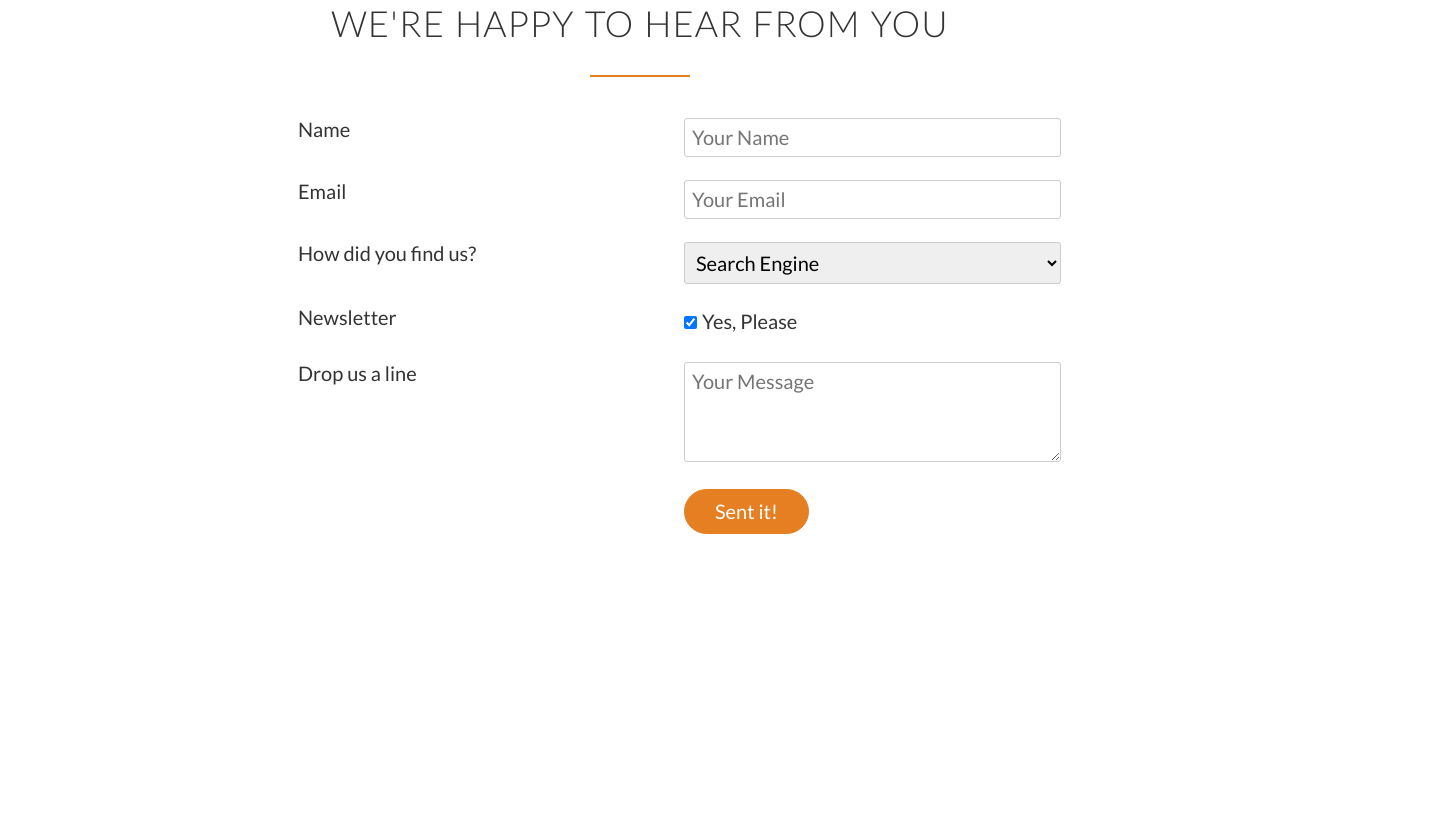
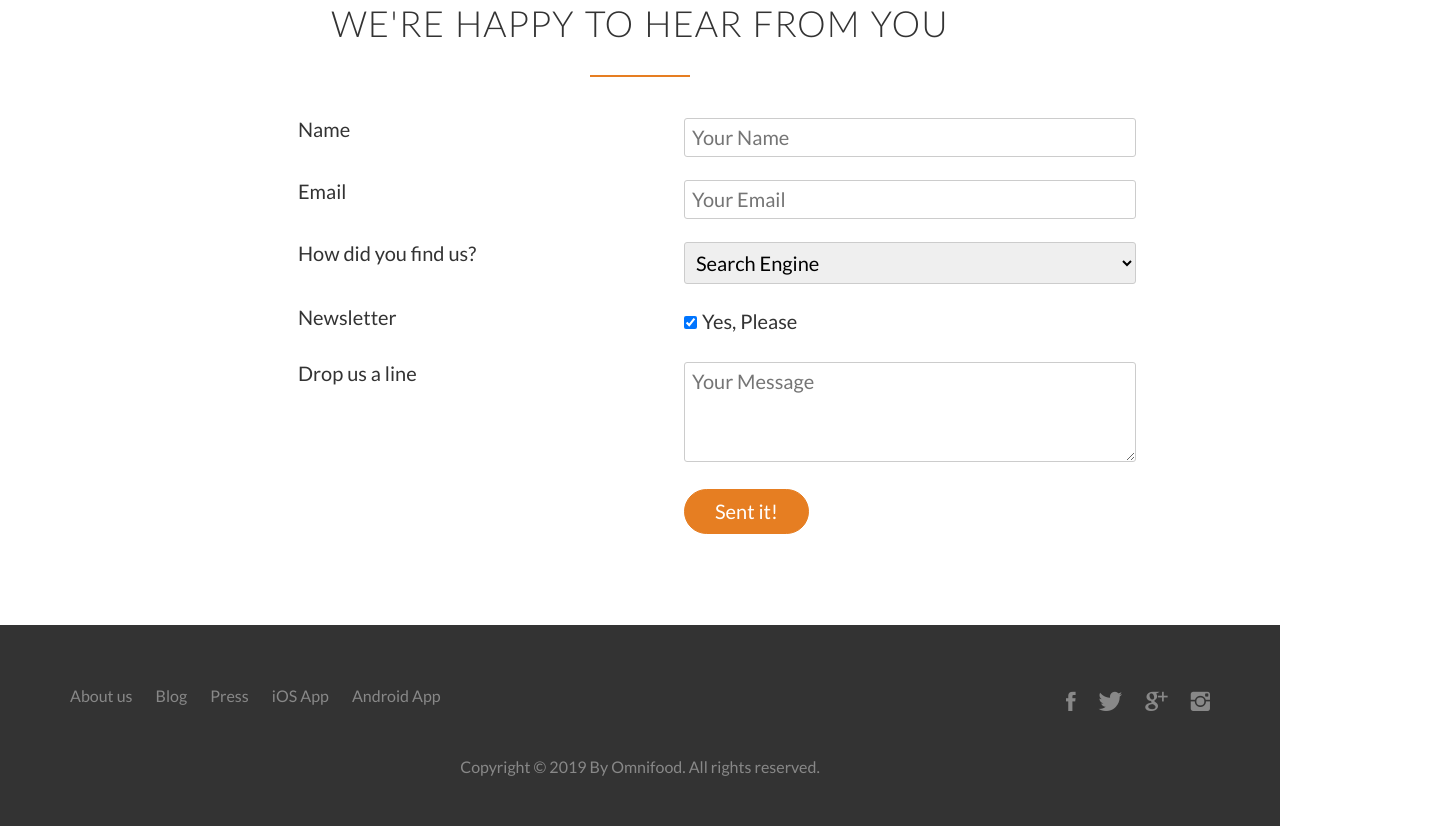
Before and after one commit to rahulrk-dev/Omnifood, a plain HTML site: page index.html in a window 1280 px wide. Shown: the part 4654-5480 px from the top of the page, 1438 px wide, since content can reach past the window. Before the commit the page ends 5279 px from the top, so only its background shows below. Drawn offline with Linux system fonts and the light colour scheme; files whose address does not match are found by name.

Commit message:
Footer Completed

```diff
--- a/index.html
+++ b/index.html
@@ -374,15 +374,32 @@
 		</div>
 	</section>
 
+	<footer>
+		<div class="row">
+			<div class="col span-1-of-2">
+				<ul class="footer-nav">
+					<li><a href="#">About us</a></li>
+					<li><a href="#">Blog</a></li>
+					<li><a href="#">Press</a></li>
+					<li><a href="#">iOS App</a></li>
+					<li><a href="#">Android App</a></li>
+				</ul>
+			</div>
+			<div class="col span-1-of-2">
+				<ul class="social-links">
+					<li><a href="#"><i class="ion-social-facebook"></i></a></li>
+					<li><a href="#"><i class="ion-social-twitter"></i></a></li>
+					<li><a href="#"><i class="ion-social-googleplus"></i></a></li>
+					<li><a href="#"><i class="ion-social-instagram"></i></a></li>
+				</ul>
+			</div>
+		</div>
+		<div class="row">
+			<p>
+				Copyright &copy; 2019 By Omnifood. All rights reserved.
+			</p>
+		</div>
+	</footer>
+
 </body>
 </html>
-<!--
-Title:
-
-Fields to include:
-
-
-
-
-
- -->
--- a/public/stylesheets/main.css
+++ b/public/stylesheets/main.css
@@ -426,6 +426,10 @@ header .hero-text-box {
   padding: 5px 0;
 }
 
+.section-form {
+  overflow: hidden;
+}
+
 .section-form .contact-form {
   width: 60%;
   margin: 0 auto;
@@ -435,7 +439,7 @@ header .hero-text-box {
 .section-form .contact-form input[type=email],
 .section-form .contact-form select,
 .section-form .contact-form textarea {
-  width: 50%;
+  width: 60%;
   padding: 7px;
   border-radius: 3px;
   border: 1px solid #ccc;
@@ -452,4 +456,74 @@ header .hero-text-box {
 .section-form .contact-form *:focus {
   outline: none;
 }
+
+footer {
+  background: #333;
+  padding: 50px;
+  font-size: 80%;
+}
+
+footer ul {
+  list-style-type: none;
+}
+
+footer ul li {
+  display: inline-block;
+  margin-right: 20px;
+}
+
+footer ul li:last-child {
+  margin-right: 0;
+}
+
+footer ul li a:link, footer ul li a:visited {
+  text-decoration: none;
+  border: 0;
+  color: #888;
+  -webkit-transition: color 350ms ease;
+  transition: color 350ms ease;
+}
+
+footer .footer-nav {
+  float: left;
+}
+
+footer .footer-nav li a:hover, footer .footer-nav li a:active {
+  color: #ddd;
+}
+
+footer .social-links {
+  float: right;
+}
+
+footer .social-links li a:link, footer .social-links li a:visited {
+  font-size: 160%;
+}
+
+footer .social-links li a i {
+  -webkit-transition: color 300ms ease;
+  transition: color 300ms ease;
+}
+
+footer .social-links li a .ion-social-facebook:hover {
+  color: #3b5998;
+}
+
+footer .social-links li a .ion-social-twitter:hover {
+  color: #00aced;
+}
+
+footer .social-links li a .ion-social-googleplus:hover {
+  color: #dd4b39;
+}
+
+footer .social-links li a .ion-social-instagram:hover {
+  color: #e4405f;
+}
+
+footer p {
+  color: #888;
+  text-align: center;
+  margin-top: 30px;
+}
 /*# sourceMappingURL=main.css.map */
```
